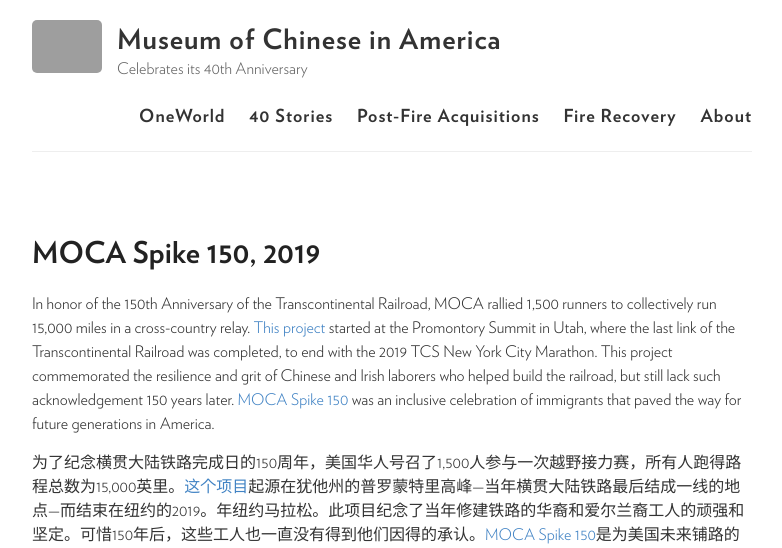
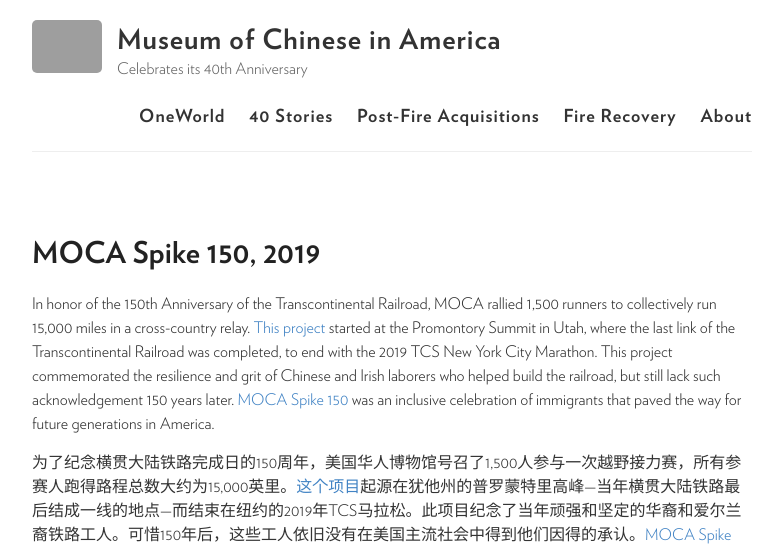
Before and after one commit to moca40/moca40.github.io, a Jekyll site: the page built from _stories/2019-01-01-mocaspike150.md, in a window 1280 px wide, cut to the strip 0-548 px from the top of the page. Shown: the whole strip, without its empty margins (248-1030 px from the left). Built offline with Jekyll 4.4.1, drawn with Linux system fonts in a browser that asks for light colours; grey boxes are pictures that could not be loaded.

Commit message:
Update 2019-01-01-mocaspike150.md

```diff
--- a/_stories/2019-01-01-mocaspike150.md
+++ b/_stories/2019-01-01-mocaspike150.md
@@ -8,6 +8,6 @@
 
 In honor of the 150th Anniversary of the Transcontinental Railroad, MOCA rallied 1,500 runners to collectively run 15,000 miles in a cross-country relay. [This project](https://www.mocanyc.org/about/press/press_release/museum_of_chinese_in_america_moca_launches_moca_spike_150_initiative_honor) started at the Promontory Summit in Utah, where the last link of the Transcontinental Railroad was completed, to end with the 2019 TCS New York City Marathon. This project commemorated the resilience and grit of Chinese and Irish laborers who helped build the railroad, but still lack such acknowledgement 150 years later. [MOCA Spike 150](https://spike150.mocanyc.org) was an inclusive celebration of immigrants that paved the way for future generations in America.
 
-为了纪念横贯大陆铁路完成日的150周年，美国华人号召了1,500人参与一次越野接力赛，所有人跑得路程总数为15,000英里。[这个项目]((https://www.mocanyc.org/about/press/press_release/museum_of_chinese_in_america_moca_launches_moca_spike_150_initiative_honor))起源在犹他州的普罗蒙特里高峰—当年横贯大陆铁路最后结成一线的地点—而结束在纽约的2019。年纽约马拉松。此项目纪念了当年修建铁路的华裔和爱尔兰裔工人的顽强和坚定。可惜150年后，这些工人也一直没有得到他们因得的承认。[MOCA Spike 150](https://spike150.mocanyc.org)是为美国未来铺路的移民而设的普惠性庆祝。
+为了纪念横贯大陆铁路完成日的150周年，美国华人博物馆号召了1,500人参与一次越野接力赛，所有参赛人跑得路程总数大约为15,000英里。[这个项目](https://www.mocanyc.org/about/press/press_release/museum_of_chinese_in_america_moca_launches_moca_spike_150_initiative_honor)起源在犹他州的普罗蒙特里高峰—当年横贯大陆铁路最后结成一线的地点—而结束在纽约的2019年TCS马拉松。此项目纪念了当年顽强和坚定的华裔和爱尔兰裔铁路工人。可惜150年后，这些工人依旧没有在美国主流社会中得到他们因得的承认。[MOCA Spike 150](https://spike150.mocanyc.org)是为美国未来铺路的移民而设的普惠性庆祝。
 
 {% include slideshow.html %}
```
